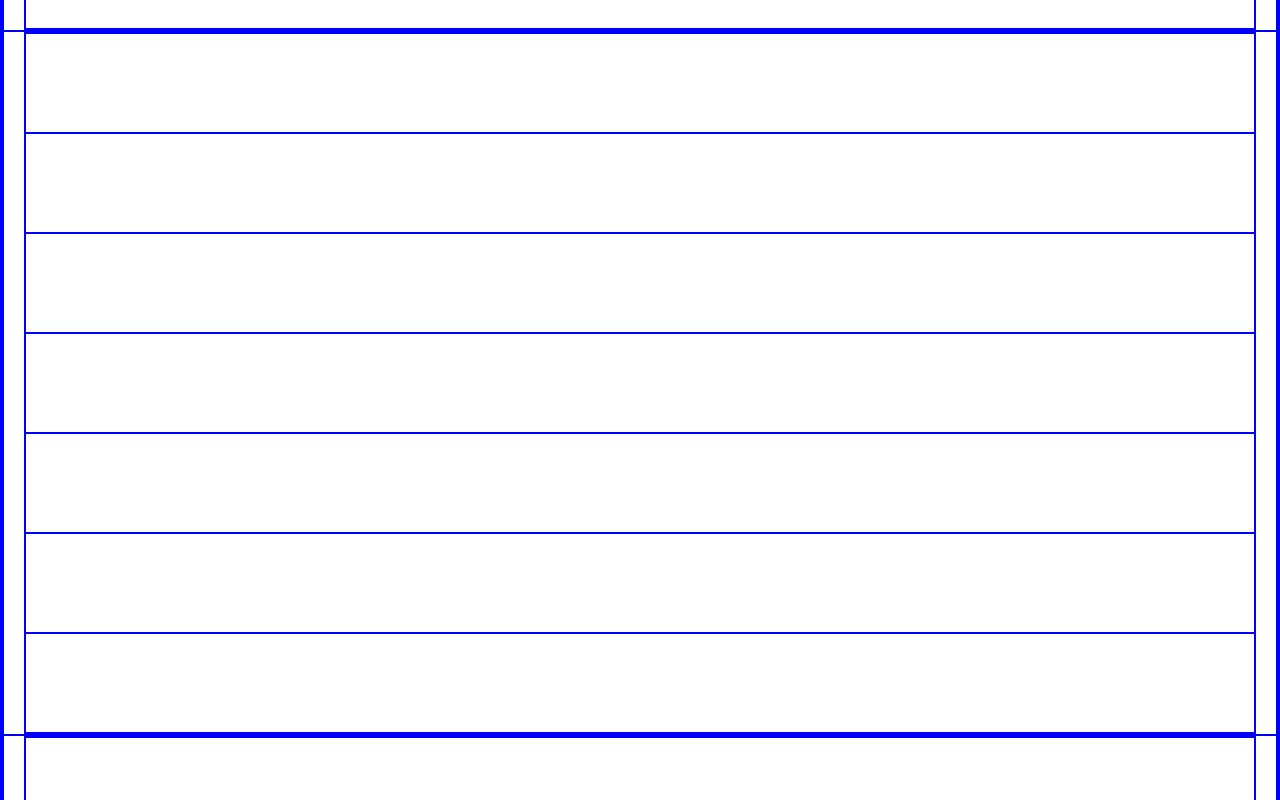
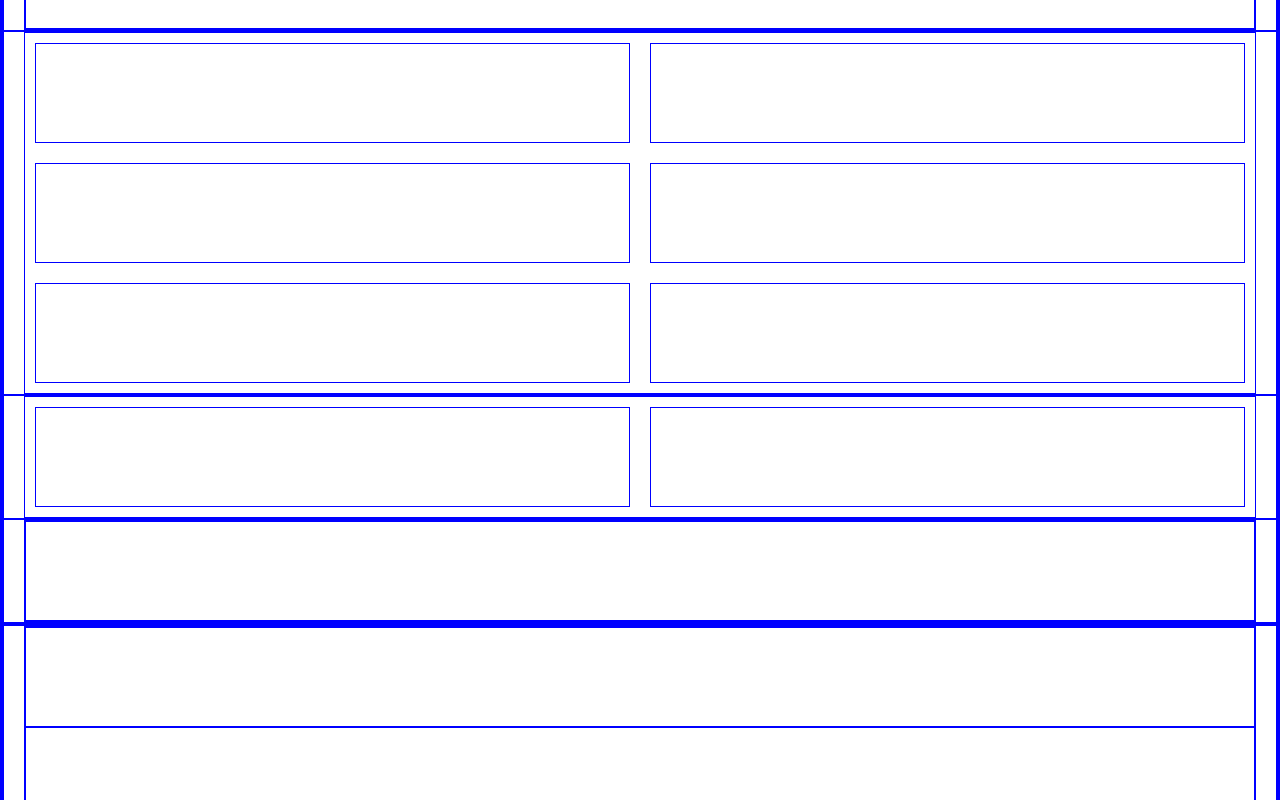
Before and after one commit to sophiamziou/htmlcss-responsive-layout, a plain HTML site: page index.html in a window 1280 px wide. Shown: the part 900-1700 px from the top of the page. Drawn offline with Linux system fonts and the light colour scheme.

Commit message:
layout tablet benefits section done

```diff
--- a/css/style.css
+++ b/css/style.css
@@ -69,4 +69,9 @@
         margin: 10px;
     }
 
+    .w-md{
+        width: calc(100% / 2 - 20px);
+        margin: 10px;
+    }
+
   }
--- a/index.html
+++ b/index.html
@@ -49,20 +49,19 @@
         <!-- BENEFITS SECTION -->
         <div class="container">
             <div class="row">
-                <div class="col"></div>
-                <div class="col"></div>
-                <div class="col"></div>
-                <div class="col"></div>
-                <div class="col"></div>
-                <div class="col"></div>
-                <div class="col"></div>
+                <div class="col w-md"></div>
+                <div class="col w-md"></div>
+                <div class="col w-md"></div>
+                <div class="col w-md"></div>
+                <div class="col w-md"></div>
+                <div class="col w-md"></div>
             </div>
         </div>
         <!-- ABOUT US -->
         <div class="container">
             <div class="row">
-                <div class="col"></div>
-                <div class="col"></div>
+                <div class="col w-md"></div>
+                <div class="col w-md"></div>
             </div>
         </div>
         <!-- GET STARTED -->
```
